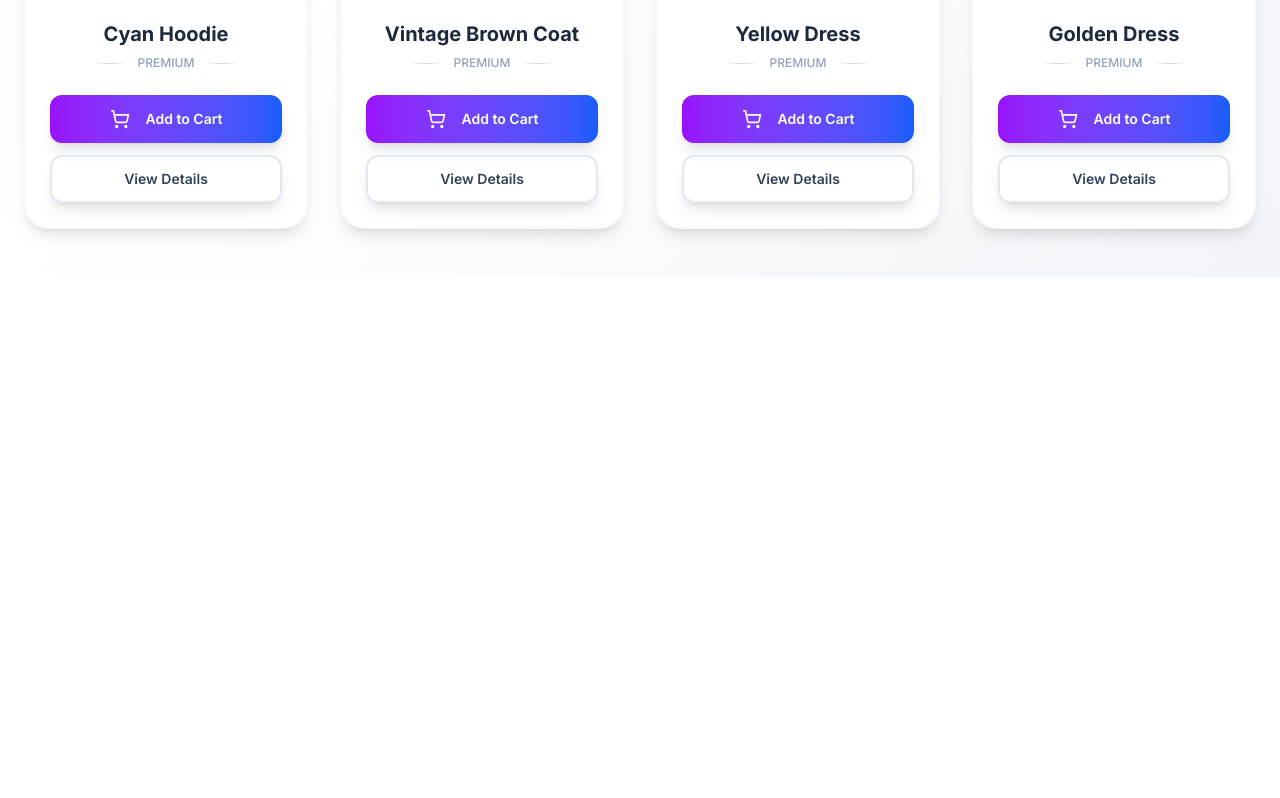
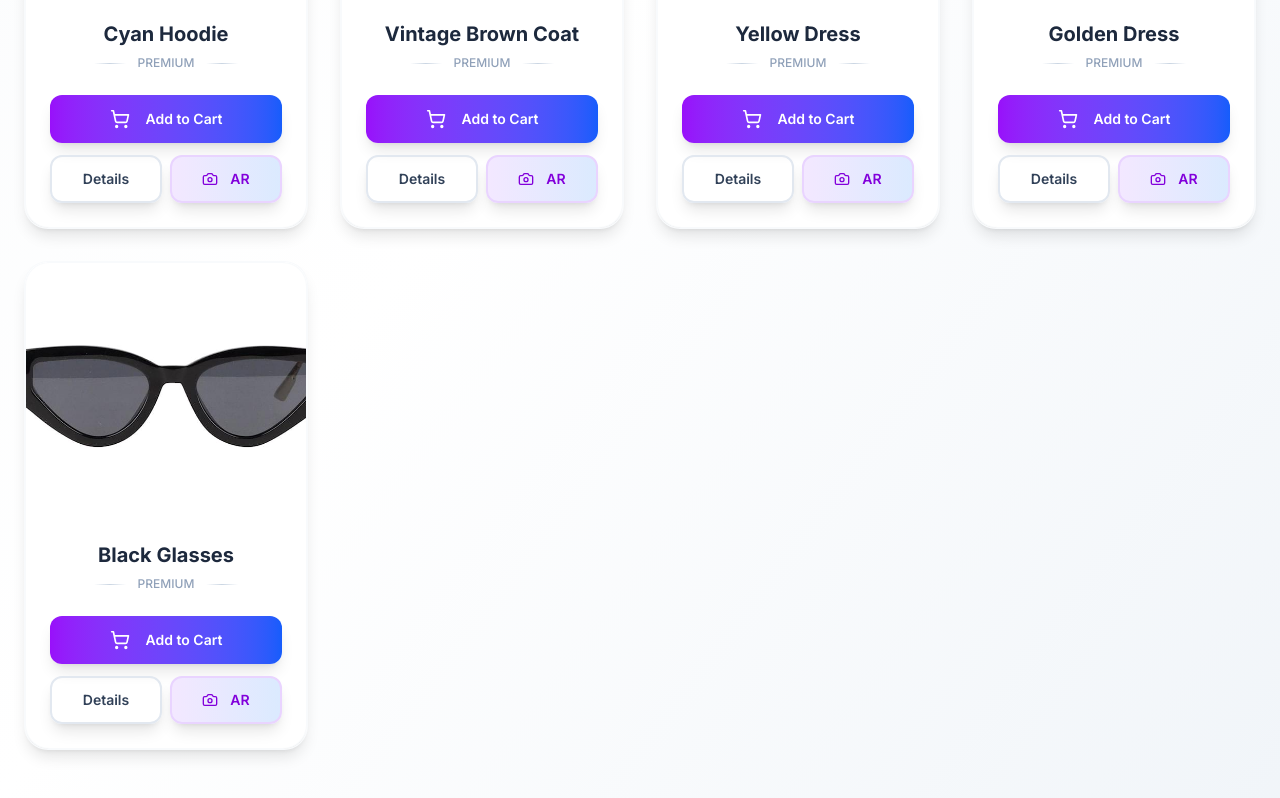
Before and after one commit to Ax3lrod/Virtual-Try-On-E-Commerce-Final-Project-Teknologi-Multimedia-Kelompok-2, a Next.js app: page / in a window 1280 px wide. Shown: the part 879-1677 px from the top of the page. Before the commit the page ends 1156 px from the top, so only its background shows below. Built offline with nearby package versions, Linux system fonts and the light colour scheme.

Commit message:
added glasses and pop up

```diff
--- a/src/app/container/Catalog.tsx
+++ b/src/app/container/Catalog.tsx
@@ -152,6 +152,7 @@ export default function Catalog() {
                       name={product.name}
                       price={product.price}
                       imagePath={product.imagePath}
+                      arUrl={product.arUrl}
                     />
                   </div>
 
--- a/src/app/products/[id]/page.tsx
+++ b/src/app/products/[id]/page.tsx
@@ -5,9 +5,10 @@ import Image from 'next/image';
 import { Button } from '@/components/ui/Button';
 import Link from 'next/link';
 import { useRouter } from 'next/navigation';
-import { ArrowLeft, ShoppingCart, Heart, Share, Star, Truck, Shield, RotateCcw } from 'lucide-react';
+import { ArrowLeft, ShoppingCart, Heart, Share, Star, Truck, Shield, RotateCcw, Camera } from 'lucide-react';
 import { motion } from 'framer-motion';
 import { useState } from 'react';
+import { useCart } from '@/context/CartContext';
 
 type ProductPageProps = {
   params: {
@@ -20,8 +21,31 @@ export default function ProductPage({ params }: ProductPageProps) {
   const product = products.find((p) => p.id === params.id);
   const [isLiked, setIsLiked] = useState(false);
   const [quantity, setQuantity] = useState(1);
+  const [isAdding, setIsAdding] = useState(false);
+  const { addToCart } = useCart();
 
   if (!product) return notFound();
+
+  const handleAddToCart = async () => {
+    if (isAdding) return;
+
+    setIsAdding(true);
+    try {
+      addToCart(product.id, quantity);
+      setTimeout(() => {
+        setIsAdding(false);
+      }, 1500);
+    } catch (error) {
+      console.error('Error adding item to cart:', error);
+      setIsAdding(false);
+    }
+  };
+
+  const handleTryAR = () => {
+    if (product.arUrl) {
+      window.open(product.arUrl, '_blank', 'noopener,noreferrer');
+    }
+  };
 
   return (
     <div className="min-h-screen bg-gradient-to-br from-slate-50 via-white to-purple-50/30">
@@ -73,6 +97,18 @@ export default function ProductPage({ params }: ProductPageProps) {
                 />
                 {/* Gradient overlay */}
                 <div className="absolute inset-0 bg-gradient-to-t from-black/10 via-transparent to-transparent"></div>
+
+                {/* AR Badge */}
+                {product.arUrl && (
+                  <div className="absolute top-6 left-6">
+                    <div className="bg-gradient-to-r from-purple-500/90 to-blue-500/90 backdrop-blur-md px-3 py-2 rounded-full shadow-lg">
+                      <div className="flex items-center gap-2">
+                        <Camera className="w-4 h-4 text-white" />
+                        <span className="text-sm font-bold text-white">AR Available</span>
+                      </div>
+                    </div>
+                  </div>
+                )}
               </div>
 
               {/* Floating Features */}
@@ -212,24 +248,26 @@ export default function ProductPage({ params }: ProductPageProps) {
                   <Button
                     variant="gradient"
                     size="lg"
-                    className="flex-1 h-14 text-lg font-semibold shadow-lg hover:shadow-xl"
-                    disabled={product.stock === 0}
+                    className={`flex-1 h-14 text-lg font-semibold shadow-lg hover:shadow-xl transition-all duration-300 ${
+                      isAdding ? 'bg-green-500 hover:bg-green-600' : ''
+                    }`}
+                    onClick={handleAddToCart}
+                    disabled={product.stock === 0 || isAdding}
                   >
                     <ShoppingCart className="mr-3 w-6 h-6" />
-                    {product.stock > 0 ? 'Add to Cart' : 'Out of Stock'}
+                    {isAdding ? 'Adding...' : product.stock > 0 ? `Add ${quantity} to Cart` : 'Out of Stock'}
                   </Button>
 
                   {product.arUrl && (
-                    <Link href={product.arUrl} target="_blank" rel="noopener noreferrer" className="flex-1">
                     <Button
+                      onClick={handleTryAR}
                       variant="outline"
                       size="lg"
-                        className="w-full h-14 text-lg font-semibold border-2 hover:bg-slate-50"
+                      className="flex-1 h-14 text-lg font-semibold border-2 hover:bg-slate-50 bg-gradient-to-r from-purple-50 to-blue-50 border-purple-200 text-purple-700"
                     >
-                        <RotateCcw className="mr-3 w-6 h-6" />
+                      <Camera className="mr-3 w-6 h-6" />
                       Try in AR
                     </Button>
-                    </Link>
                   )}
                 </div>
               </div>
--- a/src/components/ProductCard.tsx
+++ b/src/components/ProductCard.tsx
@@ -1,6 +1,6 @@
 'use client';
 import { Button } from "./ui/Button";
-import { ShoppingCart, Eye, Heart } from "lucide-react";
+import { ShoppingCart, Eye, Heart, Camera } from "lucide-react";
 import Link from "next/link";
 import Image from "next/image";
 import { motion } from 'framer-motion';
@@ -12,9 +12,10 @@ type ProductCardProps = {
   name: string;
   price: number;
   imagePath: string;
+  arUrl?: string;
 };
 
-export default function ProductCard({ id, name, price, imagePath }: ProductCardProps) {
+export default function ProductCard({ id, name, price, imagePath, arUrl }: ProductCardProps) {
   const [isLiked, setIsLiked] = useState(false);
   const [isAdding, setIsAdding] = useState(false);
   const { addToCart } = useCart();
@@ -25,14 +26,18 @@ export default function ProductCard({ id, name, price, imagePath }: ProductCardP
     setIsAdding(true);
     try {
       addToCart(id);
-      // Brief success state
       setTimeout(() => {
         setIsAdding(false);
       }, 1000);
     } catch (error) {
       console.error('Error adding item to cart:', error);
-      alert('Failed to add item to cart.');
       setIsAdding(false);
+    }
+  };
+
+  const handleTryAR = () => {
+    if (arUrl) {
+      window.open(arUrl, '_blank', 'noopener,noreferrer');
     }
   };
 
@@ -69,6 +74,18 @@ export default function ProductCard({ id, name, price, imagePath }: ProductCardP
             <Heart className={`w-5 h-5 ${isLiked ? 'fill-current' : ''}`} />
           </motion.button>
 
+          {arUrl && (
+            <motion.button
+              whileHover={{ scale: 1.1 }}
+              whileTap={{ scale: 0.95 }}
+              onClick={handleTryAR}
+              className="w-10 h-10 rounded-full bg-gradient-to-r from-purple-500/90 to-blue-500/90 backdrop-blur-md text-white shadow-lg shadow-purple-500/25 transition-all duration-300 flex items-center justify-center"
+              title="Try in AR"
+            >
+              <Camera className="w-5 h-5" />
+            </motion.button>
+          )}
+
           <Link href={`/products/${id}`}>
             <motion.button
               whileHover={{ scale: 1.1 }}
@@ -88,6 +105,15 @@ export default function ProductCard({ id, name, price, imagePath }: ProductCardP
             </span>
           </div>
         </div>
+
+        {/* AR Badge */}
+        {arUrl && (
+          <div className="absolute top-4 left-4 opacity-0 group-hover:opacity-100 transition-all duration-300">
+            <div className="bg-gradient-to-r from-purple-500/90 to-blue-500/90 backdrop-blur-md px-2 py-1 rounded-full shadow-lg">
+              <span className="text-xs font-bold text-white">AR</span>
+            </div>
+          </div>
+        )}
       </div>
 
       {/* Content */}
@@ -131,11 +157,28 @@ export default function ProductCard({ id, name, price, imagePath }: ProductCardP
             animate={{ opacity: 1, y: 0 }}
             transition={{ delay: 0.2 }}
           >
-            <Link href={`/products/${id}`} className="block">
-              <Button className="w-full h-12 bg-transparent border-2 border-slate-200 text-slate-700 hover:bg-slate-50 hover:border-slate-300 font-semibold rounded-xl transition-all duration-300">
-                View Details
-              </Button>
-            </Link>
+            {arUrl ? (
+              <div className="grid grid-cols-2 gap-2">
+                <Link href={`/products/${id}`} className="block">
+                  <Button className="w-full h-12 bg-transparent border-2 border-slate-200 text-slate-700 hover:bg-slate-50 hover:border-slate-300 font-semibold rounded-xl transition-all duration-300">
+                    Details
+                  </Button>
+                </Link>
+                <Button
+                  onClick={handleTryAR}
+                  className="w-full h-12 bg-gradient-to-r from-purple-100 to-blue-100 border-2 border-purple-200 text-purple-700 hover:from-purple-200 hover:to-blue-200 hover:border-purple-300 font-semibold rounded-xl transition-all duration-300"
+                >
+                  <Camera className="mr-1 w-4 h-4" />
+                  AR
+                </Button>
+              </div>
+            ) : (
+              <Link href={`/products/${id}`} className="block">
+                <Button className="w-full h-12 bg-transparent border-2 border-slate-200 text-slate-700 hover:bg-slate-50 hover:border-slate-300 font-semibold rounded-xl transition-all duration-300">
+                  View Details
+                </Button>
+              </Link>
+            )}
           </motion.div>
         </div>
       </div>
--- /dev/null
+++ b/src/components/ui/Toast.tsx
@@ -0,0 +1,74 @@
+'use client';
+import { motion, AnimatePresence } from 'framer-motion';
+import { CheckCircle, X } from 'lucide-react';
+import { useEffect } from 'react';
+
+interface ToastProps {
+  message: string;
+  isVisible: boolean;
+  onClose: () => void;
+  duration?: number;
+}
+
+export default function Toast({ message, isVisible, onClose, duration = 3000 }: ToastProps) {
+  useEffect(() => {
+    if (isVisible) {
+      const timer = setTimeout(() => {
+        onClose();
+      }, duration);
+      return () => clearTimeout(timer);
+    }
+  }, [isVisible, onClose, duration]);
+
+  return (
+    <AnimatePresence>
+      {isVisible && (
+        <motion.div
+          initial={{ opacity: 0, y: -50, scale: 0.9 }}
+          animate={{ opacity: 1, y: 0, scale: 1 }}
+          exit={{ opacity: 0, y: -50, scale: 0.9 }}
+          transition={{
+            type: "spring",
+            stiffness: 500,
+            damping: 30,
+            duration: 0.3
+          }}
+          className="fixed top-6 left-1/2 transform -translate-x-1/2 z-[100] max-w-md w-full mx-4"
+        >
+          <div className="bg-white/95 backdrop-blur-md border border-green-200 rounded-2xl shadow-2xl p-4">
+            <div className="flex items-center gap-3">
+              <div className="flex-shrink-0">
+                <CheckCircle className="w-6 h-6 text-green-500" />
+              </div>
+              <div className="flex-1">
+                <p className="text-slate-800 font-medium text-sm">
+                  {message}
+                </p>
+              </div>
+              <button
+                onClick={onClose}
+                className="flex-shrink-0 p-1 rounded-full hover:bg-slate-100 transition-colors"
+              >
+                <X className="w-4 h-4 text-slate-400" />
+              </button>
+            </div>
+
+            {/* Progress bar */}
+            <motion.div
+              className="mt-3 h-1 bg-green-100 rounded-full overflow-hidden"
+              initial={{ opacity: 0 }}
+              animate={{ opacity: 1 }}
+            >
+              <motion.div
+                className="h-full bg-gradient-to-r from-green-400 to-green-500 rounded-full"
+                initial={{ width: "100%" }}
+                animate={{ width: "0%" }}
+                transition={{ duration: duration / 1000, ease: "linear" }}
+              />
+            </motion.div>
+          </div>
+        </motion.div>
+      )}
+    </AnimatePresence>
+  );
+}
--- a/src/content/products.ts
+++ b/src/content/products.ts
@@ -58,5 +58,20 @@ export const products = [
     imageUrl: 'https://example.com/product4.jpg',
     imagePath: '/images/products/golden_dress.png',
     arUrl: 'https://lens.snap.com/experience/324277d7-8fbe-490b-84c6-e44975fdac98',
+  },
+  {
+    id: '5',
+    name: 'Black Glasses',
+    description: 'Stylish black glasses perfect for any occasion. Premium quality with modern design.',
+    price: 89.99,
+    rating: 4.8,
+    category: 'accessories',
+    tags: ['glasses', 'black', 'stylish', 'premium'],
+    stock: 45,
+    discount: 0.2,
+    reviewCount: 42,
+    imageUrl: 'https://example.com/product5.jpg',
+    imagePath: '/images/products/sunglasses.jpg',
+    arUrl: 'https://lens.snap.com/experience/de17f7aa-7695-4384-b05b-c713daa575a6',
   }
 ];
--- a/src/context/CartContext.tsx
+++ b/src/context/CartContext.tsx
@@ -1,6 +1,8 @@
 'use client';
 import { createContext, useContext, useState, useEffect, ReactNode } from 'react';
 import { CartService } from '@/app/functions/shop';
+import { products } from '@/content/products';
+import Toast from '@/components/ui/Toast';
 
 interface CartItem {
   id: string;
@@ -26,6 +28,8 @@ const CartContext = createContext<CartContextType | undefined>(undefined);
 
 export function CartProvider({ children }: { children: ReactNode }) {
   const [cartItems, setCartItems] = useState<CartItem[]>([]);
+  const [toastMessage, setToastMessage] = useState('');
+  const [showToast, setShowToast] = useState(false);
   const cartService = new CartService();
 
   const refreshCart = () => {
@@ -35,8 +39,16 @@ export function CartProvider({ children }: { children: ReactNode }) {
 
   const addToCart = (productId: string, quantity: number = 1) => {
     try {
+      const product = products.find(p => p.id === productId);
       cartService.addItem(productId, quantity);
       refreshCart();
+
+      // Show toast notification
+      if (product) {
+        const message = `${quantity} ${product.name}${quantity > 1 ? 's' : ''} added!`;
+        setToastMessage(message);
+        setShowToast(true);
+      }
     } catch (error) {
       console.error('Error adding item to cart:', error);
       throw error;
@@ -75,7 +87,16 @@ export function CartProvider({ children }: { children: ReactNode }) {
     refreshCart,
   };
 
-  return <CartContext.Provider value={value}>{children}</CartContext.Provider>;
+  return (
+    <CartContext.Provider value={value}>
+      {children}
+      <Toast
+        message={toastMessage}
+        isVisible={showToast}
+        onClose={() => setShowToast(false)}
+      />
+    </CartContext.Provider>
+  );
 }
 
 export function useCart() {
```
Also changed, not shown: public/images/products/sunglasses.jpg (added). Lines whose indentation alone changed are shown as unchanged.
